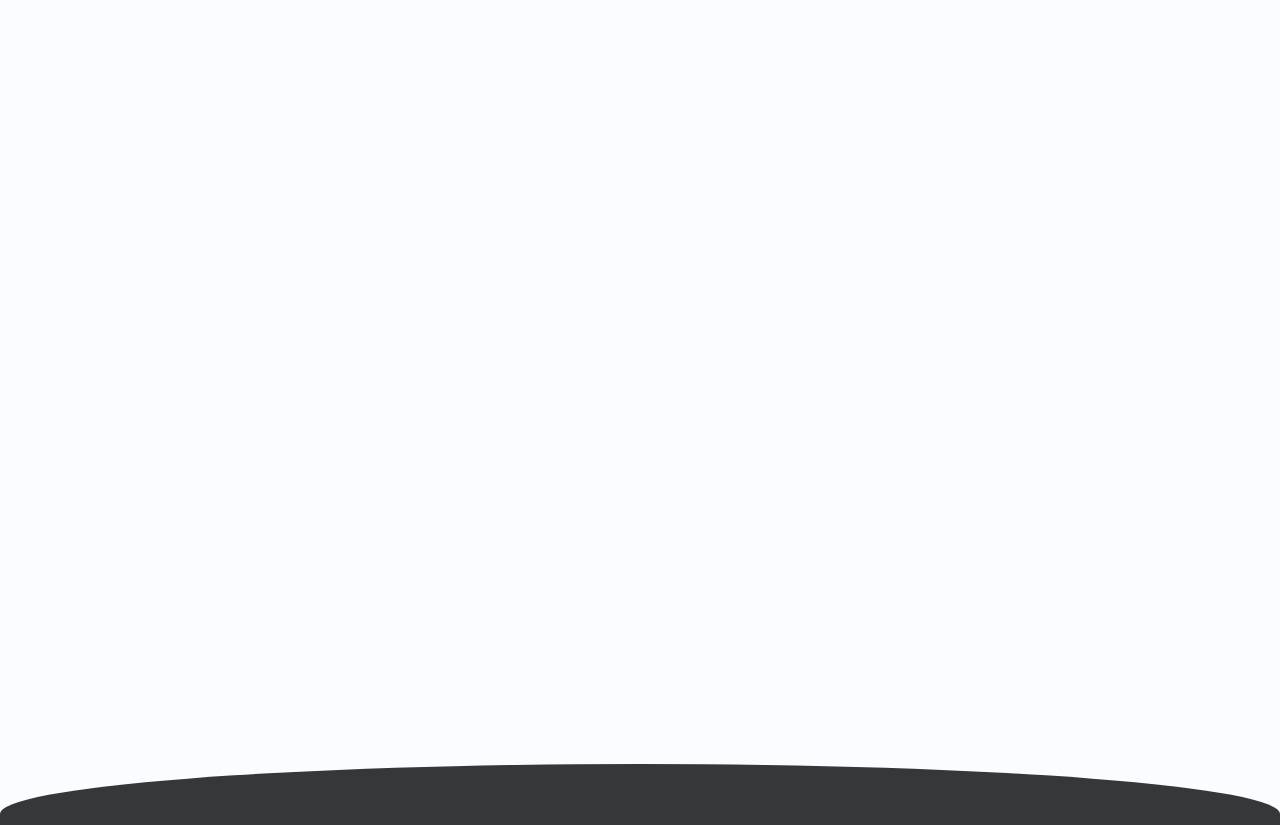
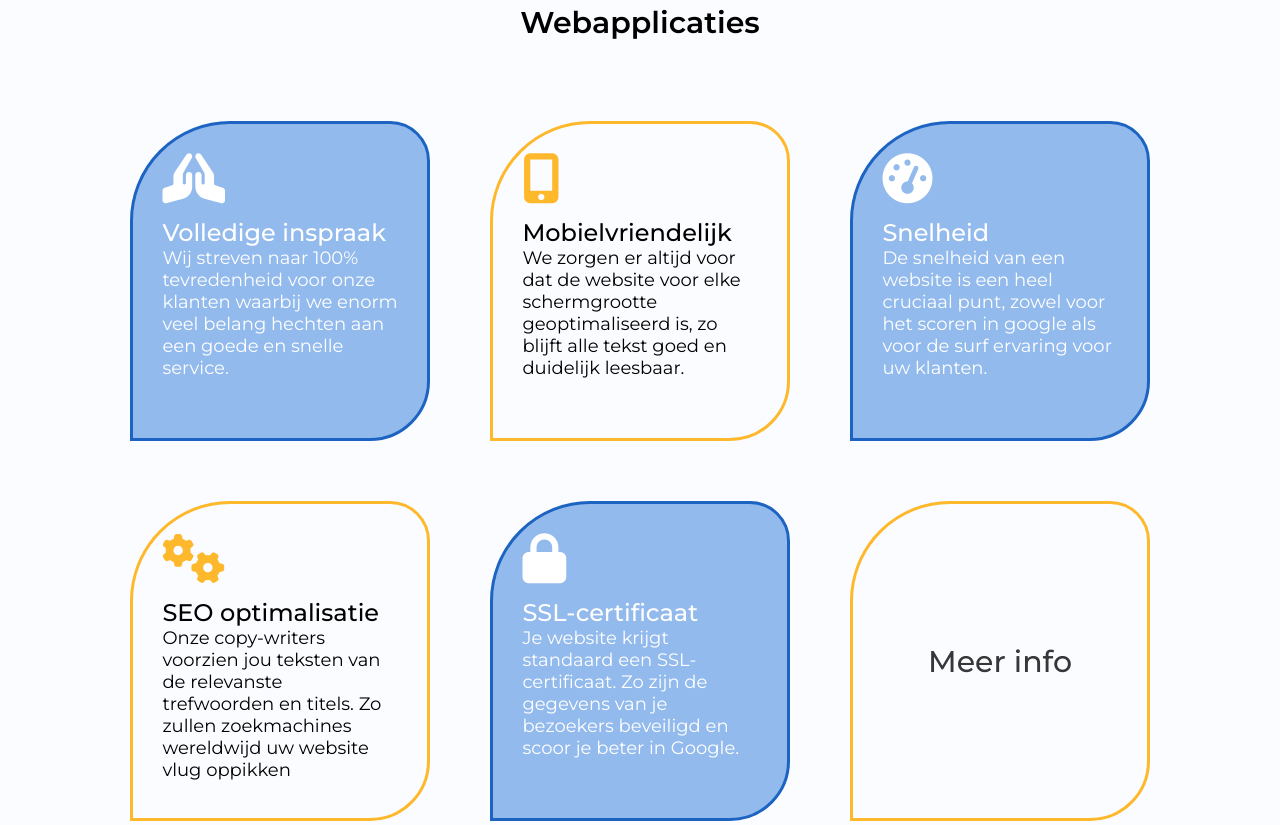
Before and after one commit to ThomasMalecki/TMQ-werk, a plain HTML site: page Company site/index.html in a window 1280 px wide. Shown: the part 1476-2301 px from the top of the page. Drawn offline with Linux system fonts and the light colour scheme.

Commit message:
Logo en webapplicaties sectie

```diff
--- a/Company site/css/home.css
+++ b/Company site/css/home.css
@@ -3,6 +3,9 @@
     min-height: 830px;
     background-color: var(--color-bg);
     overflow: hidden;
+    -webkit-user-select: none; /* Safari */
+    -ms-user-select: none; /* IE 10 and IE 11 */
+    user-select: none; /* Standard syntax */
 }
 .banner-images img:nth-child(2){
     display: none;
@@ -238,10 +241,13 @@
     background-color: var(--color-secondary);
     margin: auto;
     color: var(--color-bg);
+    -webkit-user-select: none; /* Safari */
+    -ms-user-select: none; /* IE 10 and IE 11 */
+    user-select: none; /* Standard syntax */
 }
 .section-2 .title{
     text-align: left;
-    width: 350px;
+    font-size: 30px;
 }
 .section-2-wrapper{
     height: 100%;
@@ -254,21 +260,11 @@
     justify-content: space-around;
     background-color: var(--color-secondary-lighter);
     padding:100px 20px;
-    margin: 30px;
+    margin-right: 50px;
     border-radius: 60% 40% 40% 20% / 70% 50% 30% 25%;
 }
-@media only screen and (max-width: 995px){
-    .section-2 .left{
-        width: 50%;
-        padding:50px 10px;
-        margin: 30px;
-        flex-direction: column;
-        align-items: center;
-    }
-    .section-2 .left .shape{
-        margin: 20px 0;
-    }
-}
+
+
 .section-2 .left .shape{
     background-color: var(--color-primary);
     width: 150px;
@@ -278,7 +274,6 @@
     align-items: center;
     justify-content: center;
     flex-direction: column;
-
 }
 .section-2 .left .shape i{
     font-size: 30px;
@@ -297,8 +292,98 @@
     font-weight: bold;
     color: var(--color-rare);
 }
-.section-3{
+@media only screen and (max-width: 995px){
+    .section-2 .left{
+        width: 50%;
+        padding:50px 10px;
+        flex-direction: column;
+        align-items: center;
+    }
+    .section-2 .left .shape{
+        margin: 20px 0;
+    }
+}
+@media only screen and (max-width: 650px){
+    .section-2 .left{
+        width: 100%;
+        padding:20px;
+        margin: 30px;
+    }
+    .section-2 .right{
+        width: 100%;
+    }
+    .section-2-wrapper{
+        flex-direction: column;
+    }
+    .section-2 .left .shape{
+        margin:10px;
+    }
+}
+/* Garanderen */
+.home-garanderen{
     background-color: var(--color-bg);
-    height: 800px;
-    margin: auto;
+    padding: 100px 0;
+    -webkit-user-select: none; /* Safari */
+    -ms-user-select: none; /* IE 10 and IE 11 */
+    user-select: none; /* Standard syntax */
 }
+.home-garanderen .title{
+    padding-bottom: 50px;
+    font-size: 30px;
+    font-weight: 600;
+}
+.boxes-wrapper{
+    display: flex;
+    flex-wrap: wrap;
+    justify-content: center;
+}
+.home-garanderen h2{
+    text-align: center;
+    font-weight: 500;
+}
+.home-garanderen .box{
+    height:320px;
+    margin: 30px;
+    width: 300px;
+    transition: border 1s;
+    border:var(--color-rare) 3px solid;
+    border-bottom-right-radius: 60px;
+    border-top-left-radius: 100px;
+    border-top-right-radius: 40px;
+}
+.home-garanderen .box:nth-child(1),
+.home-garanderen .box:nth-child(3),
+.home-garanderen .box:nth-child(5){
+    background-color: var(--color-secondary-lighter);
+    color:white;
+    border:var(--color-primary) 3px solid;
+}
+.home-garanderen .box:nth-child(1) i,
+.home-garanderen .box:nth-child(3) i,
+.home-garanderen .box:nth-child(5) i{
+    color:white;
+}
+.home-garanderen .box i{
+    font-size: 50px;
+    padding: 5% 10%;
+    padding-top: 10%;
+    color: var(--color-rare)
+}
+.home-garanderen .box h2{
+    text-align:left;
+    padding: 0 10%;
+}
+.home-garanderen .box p{
+    padding: 0% 10% 10% 10%;
+    font-size: 18px;
+}
+.home-garanderen .box h3{
+    position: relative;
+    transform: translateY(-50%);
+    top:50%;
+    font-size: 30px;
+    font-weight: 500;
+}
+.home-garanderen h3{
+    text-align:center;
+}
--- a/Company site/css/nav.css
+++ b/Company site/css/nav.css
@@ -11,14 +11,13 @@ header{
     justify-content: space-between;
 
 }
-.branding a{
-    color:var(--color-rare);
-    font-weight: bold;
-    font-size: 30px;
-
+.branding img{
+    height: 50px;
 }
 nav ul{
     display: flex;
+    height: 50px;
+    align-items: center;
 }
 nav ul li{
     padding: 0px 15px;
--- a/Company site/index.html
+++ b/Company site/index.html
@@ -16,7 +16,7 @@
             <div class="container">
                 <div class="header-wrapper">
                     <div class="branding">
-                        <a>TMQ.be</a>
+                        <img src="./img/TMQ-Logo-Geel.png" alt="">
                     </div>
                     <nav class="nav-big">
                         <ul>
@@ -80,15 +80,47 @@
                 </div>
             </div>
             <div class="right">
-                <h1 class="title">Wij leveren de beste <span>service</span></h1>
+                <h2 class="title">Wij leveren de beste <span>service</span></h2>
                 <p>We zin er van overtuigd dat marketing en webontwikkeling cruciale aspecten zijn voor het succes van een bedrijf, omdat ze helpen bij het vergroten van de zichtbaarheid en het creëren van een professionele online aanwezigheid.</p>
             </div>
         </div>
     </div>
     <div class="spacer-bottom">
      </div>
-    <div class="section-3" id="section-3">
-
+    <div class="home-garanderen" id="section-3">
+        <div class="container">
+            <h2 class="title">Webapplicaties</h2>
+            <div class="boxes-wrapper">
+                <div class="box">
+                    <i class="fas fa-praying-hands"></i>
+                    <h2>Volledige inspraak</h2>
+                    <p>Wij streven naar 100% tevredenheid voor onze klanten waarbij we enorm veel belang hechten aan een goede en snelle service.</p>
+                </div>
+                <div class="box">
+                <i class="fas fa-mobile-alt"></i>
+                    <h2>Mobielvriendelijk</h2>
+                    <p>We zorgen er altijd voor dat de website voor elke schermgrootte geoptimaliseerd is, zo blijft alle tekst goed en duidelijk leesbaar.</p>
+                </div>
+                <div class="box">
+                <i class="fas fa-tachometer-alt"></i>
+                    <h2>Snelheid</h2>
+                    <p>De snelheid van een website is een heel cruciaal punt, zowel voor het scoren in google als voor de surf ervaring voor uw klanten.</p>
+                </div>
+                <div class="box">
+                    <i class="fas fa-cogs"></i>
+                    <h2>SEO optimalisatie</h2>
+                    <p>Onze copy-writers voorzien jou teksten van de relevanste trefwoorden en titels. Zo zullen zoekmachines wereldwijd uw website vlug oppikken</p>
+                </div>
+                <div class="box">
+                    <i class="fas fa-lock"></i>
+                    <h2>SSL-certificaat</h2>
+                    <p>Je website krijgt standaard een SSL-certificaat. Zo zijn de gegevens van je bezoekers beveiligd en scoor je beter in Google.</p>
+                </div>
+                <div class="box">
+                    <h3><a href="webapplicaties.html">Meer info</a></h3>
+                </div>
+            </div>
+        </div>
     </div>
 
     <div class="spacer-footer"></div>
```
Also changed, not shown: Company site/img/TMQ-Logo-Geel.png (added).
